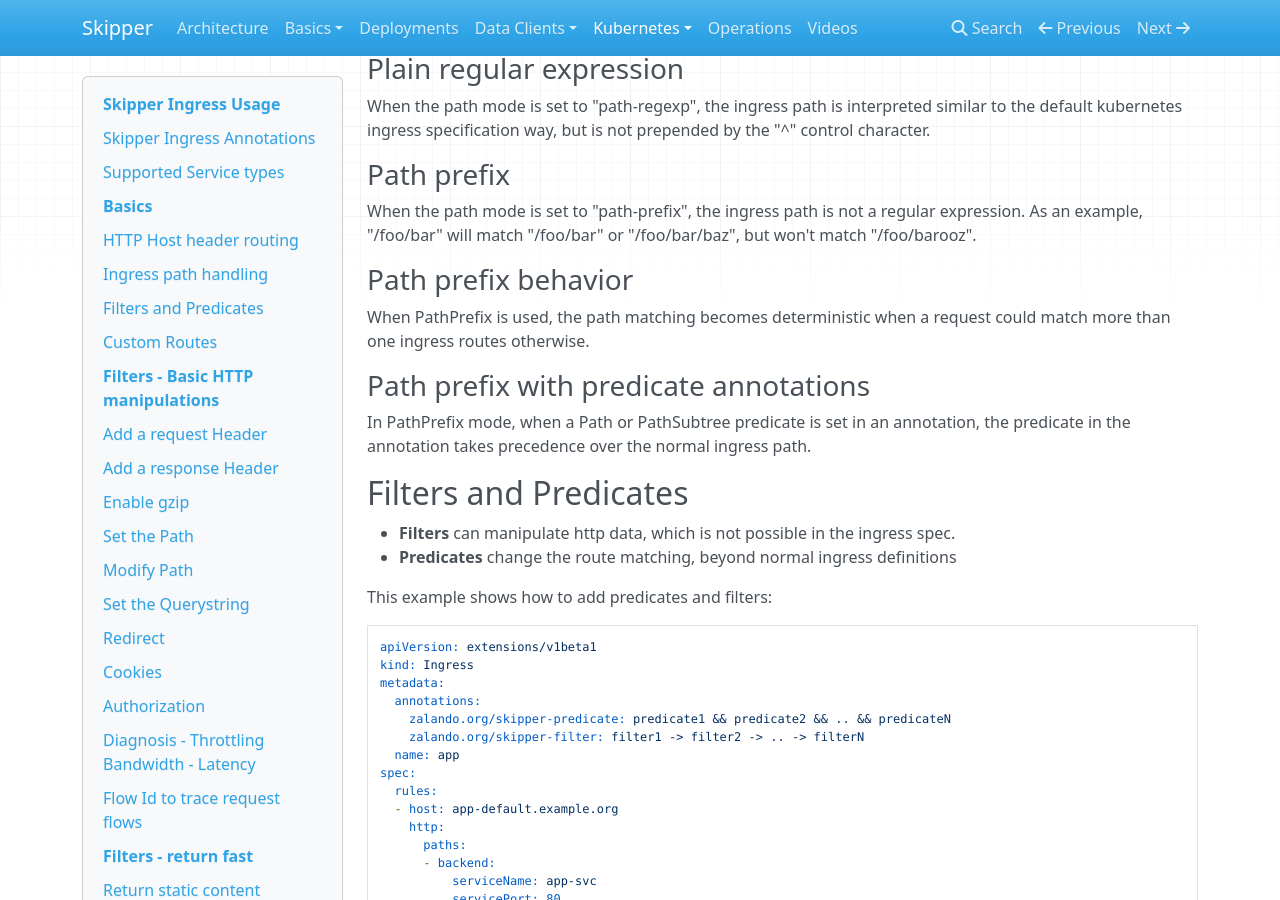
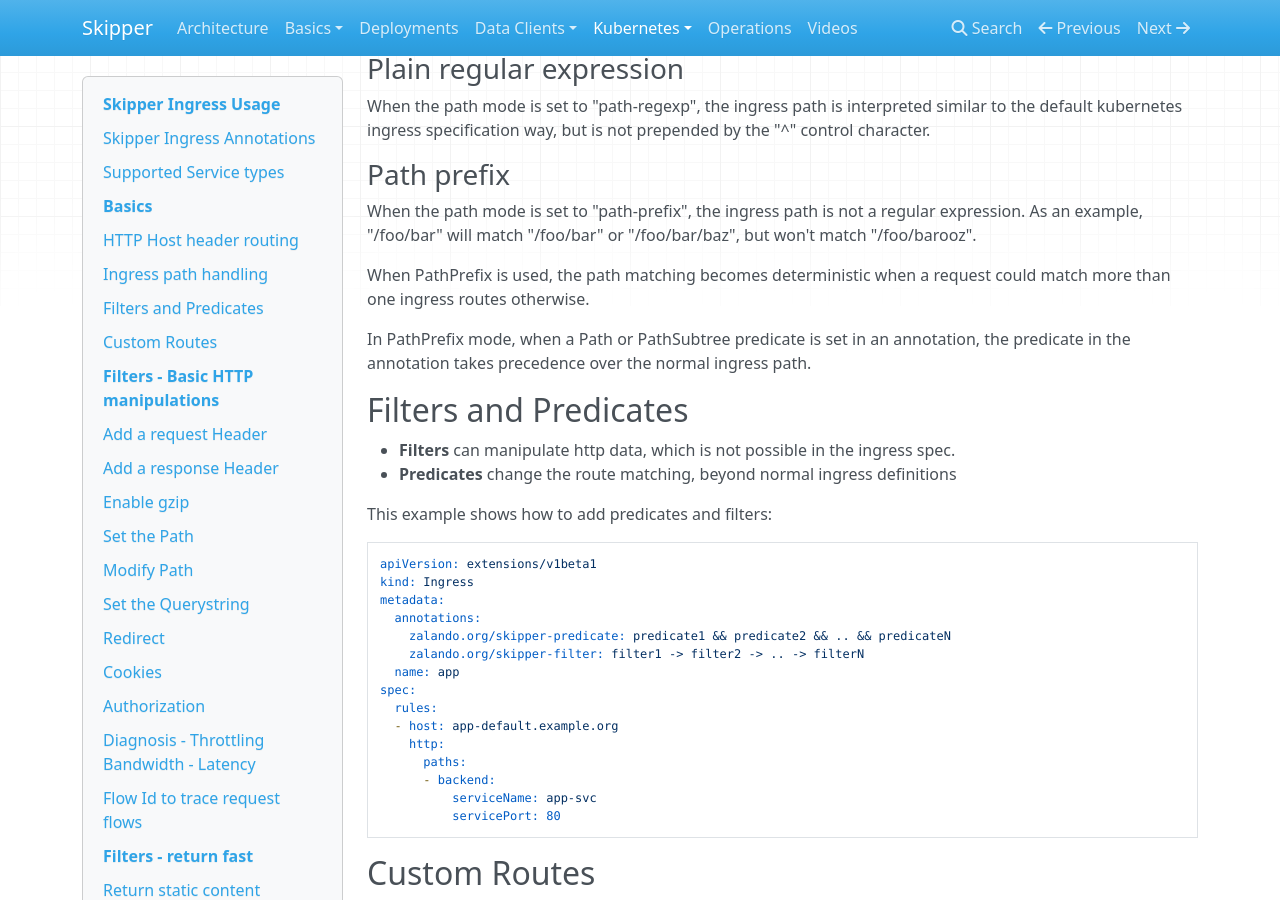
Before and after one commit to zalando/skipper, an MkDocs documentation site: the page built from docs/kubernetes/ingress-usage.md, in a window 1280 px wide and 900 px high, scrolled down 2327 px. Built offline with MkDocs 1.6.1, drawn with Linux system fonts in a browser that asks for light colours; nearby versions of some CDN libraries; old or Windows-style settings are respelled for this version of MkDocs.

Commit message:
merge unnecessarily split doc sections

```diff
--- a/docs/kubernetes/ingress-usage.md
+++ b/docs/kubernetes/ingress-usage.md
@@ -109,12 +109,8 @@
 expression. As an example, "/foo/bar" will match "/foo/bar" or "/foo/bar/baz", but
 won't match "/foo/barooz".
 
-### Path prefix behavior
-
 When PathPrefix is used, the path matching becomes deterministic when
 a request could match more than one ingress routes otherwise.
-
-### Path prefix with predicate annotations
 
 In PathPrefix mode, when a Path or PathSubtree predicate is set in an
 annotation, the predicate in the annotation takes precedence over the normal ingress
```
